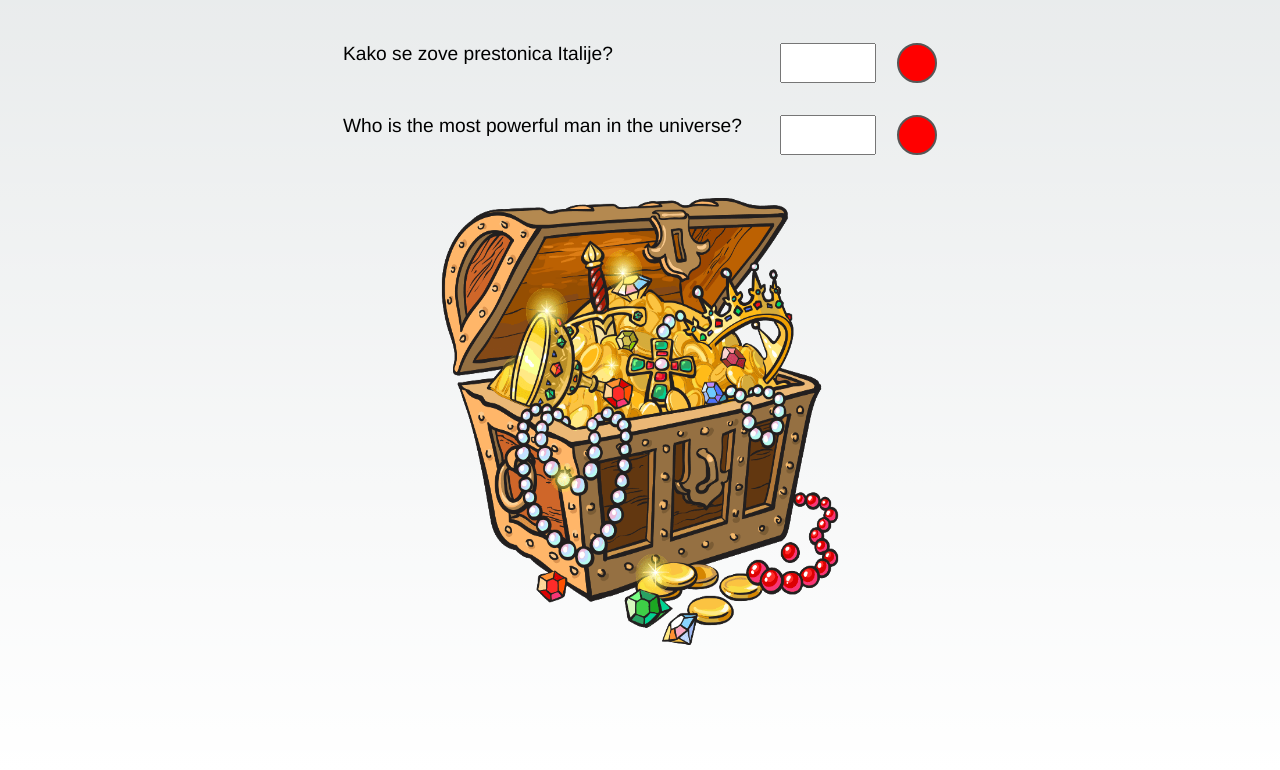
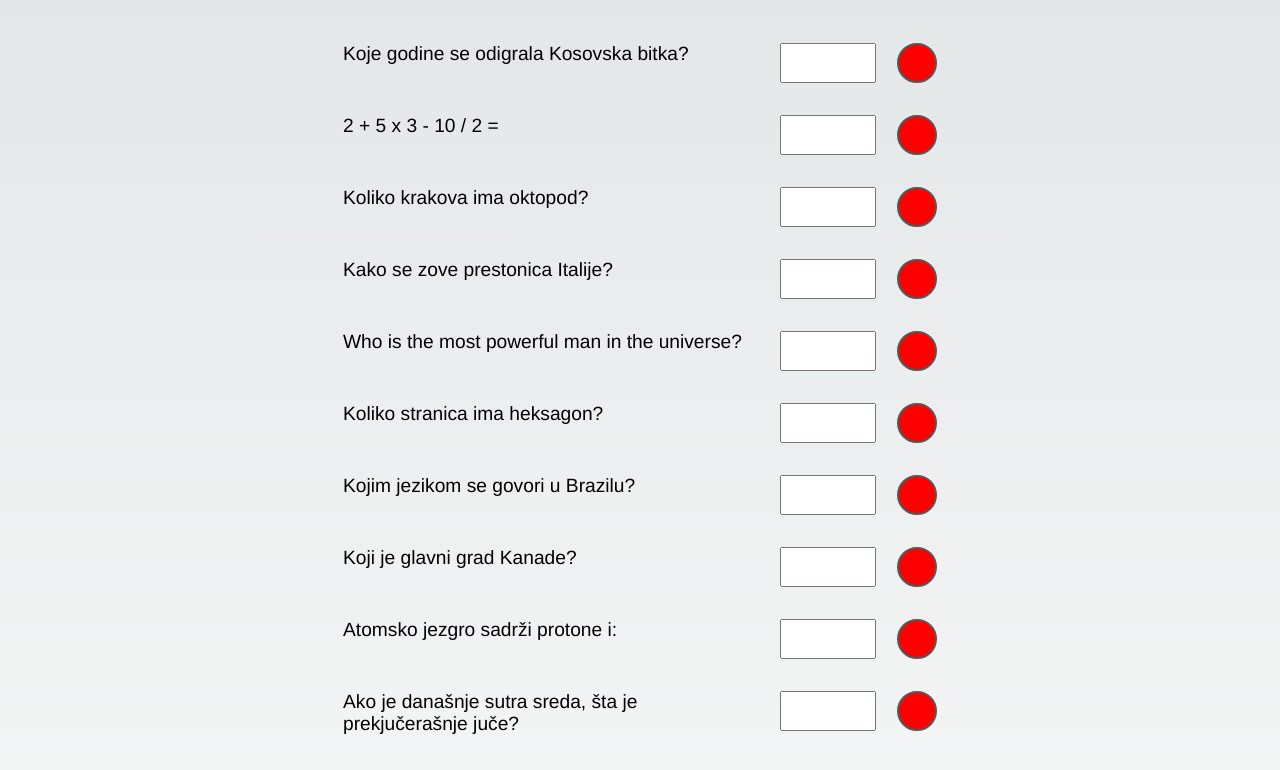
Before and after one commit to AleksandarZR/treasure-test, a Next.js app: page / in a window 1280 px wide. Shown: the part 690-1460 px from the top of the page. Built offline with nearby package versions, Linux system fonts and the light colour scheme.

Commit message:
More questions

```diff
--- a/components/coins.module.css
+++ b/components/coins.module.css
@@ -14,7 +14,7 @@
     }
 
     100% {
-        transform: translateY(100rem) rotate3d(0, 1, 0, 3.14rad);
+        transform: translateY(110rem) rotate3d(0, 1, 0, 3.14rad);
 
     }
 }
--- a/data/mocks.ts
+++ b/data/mocks.ts
@@ -1,5 +1,5 @@
 export const questions = [
-    /* {
+    {
         id: 1,
         questionText: "Koje godine se odigrala Kosovska bitka?",
         answerExpected: ["1389"],
@@ -16,7 +16,7 @@ export const questions = [
         questionText: "Koliko krakova ima oktopod?",
         answerExpected: ["8"],
         cipher: "✓",
-    }, */
+    },
     {
         id: 4,
         questionText: "Kako se zove prestonica Italije?",
@@ -29,4 +29,34 @@ export const questions = [
         answerExpected: ["He-Man", "He-man", "Heman", "HeMan", "Himen"],
         cipher: "✓",
     },
+    {
+        id: 6,
+        questionText: "Koliko stranica ima heksagon?",
+        answerExpected: ["6"],
+        cipher: "✓",
+    },
+    {
+        id: 7,
+        questionText: "Kojim jezikom se govori u Brazilu?",
+        answerExpected: ["portugalski", "Portugalski", "portugalskim", "Portugalskim"],
+        cipher: "✓",
+    },
+    {
+        id: 8,
+        questionText: "Koji je glavni grad Kanade?",
+        answerExpected: ["Otava"],
+        cipher: "✓",
+    },
+    {
+        id: 9,
+        questionText: "Atomsko jezgro sadrži protone i:",
+        answerExpected: ["neutrone", "Neutrone"],
+        cipher: "✓",
+    },
+    {
+        id: 10,
+        questionText: "Ako je današnje sutra sreda, šta je prekjučerašnje juče?",
+        answerExpected: ["subota", "Subota"],
+        cipher: "✓",
+    },
 ];
```
